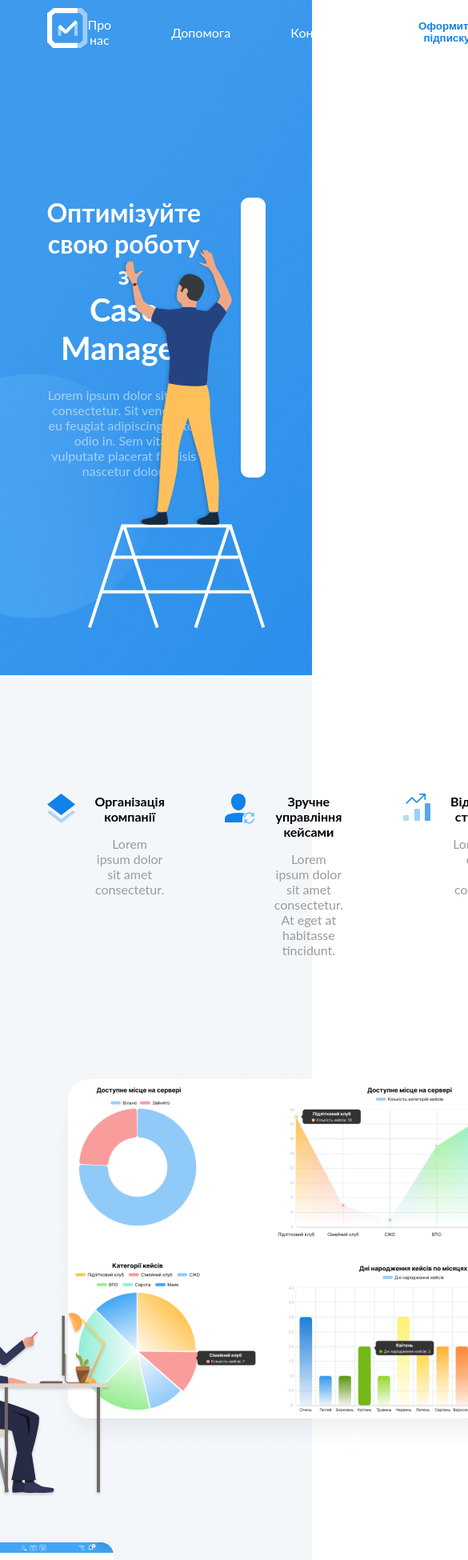
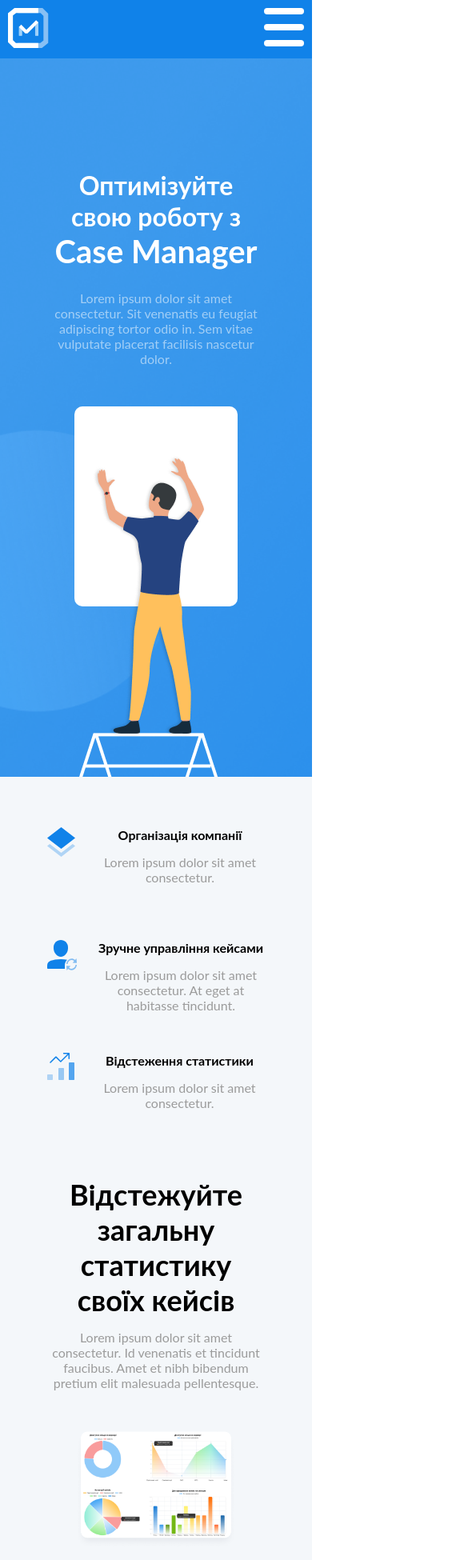
Before and after one commit to antimightbee/cmplanding, a React (Create React App) app: page / in a window 390 px wide. Shown: the top 1950 px of the page at 80% size, 585 px wide, since content can reach past the window. Built offline with nearby package versions, Linux system fonts and the light colour scheme.

Commit message:
mobile version

```diff
--- a/src/components/Custom/Card/Card.scss
+++ b/src/components/Custom/Card/Card.scss
@@ -1,6 +1,7 @@
 @import "../../../index.css";
 
 .Card {
+    width: calc(100% - 40px);
     border-radius: 10px;
     padding: 20px 40px;
     background-color: #fff;
@@ -8,7 +9,7 @@
     flex-direction: column;
     gap: 35px;
     position: relative;
-
+    box-sizing: border-box;
     &-img {
         position: absolute;
         right: 0;
@@ -64,7 +65,7 @@
     }
 
     &-button {
-        width: max-content;
+        width: 100%;
         border-radius: 8px;
         padding: 15px 20px;
         background-color: var(--blue);
@@ -74,7 +75,7 @@
         transition: 0.3s ease;
         display: flex;
         align-items: center;
-        gap: 75px;
+        justify-content: space-between;
 
         &:hover {
             background-color: var(--light-blue);
@@ -83,3 +84,8 @@
         }
     }
 }
+@media screen and (max-width:500px){
+    .Card{
+        align-items: center;
+    }
+}
--- a/src/components/Custom/OptionsAbout/OptionAbout.jsx
+++ b/src/components/Custom/OptionsAbout/OptionAbout.jsx
@@ -1,19 +1,31 @@
-import React from 'react';
+import React, { useEffect, useState } from 'react';
 import './OptionAbout.scss';
 
 const OptionAbout = ({ item, reverse }) => {
+  const [width, setWidth] = useState(window.innerWidth)
+
+  window.addEventListener('resize',(e)=>{
+    setWidth(window.innerWidth)
+  })
   const sideImgStyles = () => {
     if (reverse) {
-      return { right: '-150px', bottom: '-50px' };
+      return { right: '-150px', bottom: '-50px', display:width<760?"none":"block"};
     } else {
-      return { left: '-150px', bottom: '-50px' };
+      return { left: '-150px', bottom: '-50px', display:width<760?"none":"block" };
     }
   };
 
+  const flexDirection = ()=>{
+    if(width<1024){
+      return'column-reverse'
+    }else{
+      return reverse ? 'row-reverse' : 'row'
+    }
+  }
   return (
     <div
       className="OptionAbout"
-      style={{ flexDirection: reverse ? 'row-reverse' : 'row' }}
+      style={{ flexDirection: flexDirection()}}
     >
       <section className="OptionAbout-img">
         <img
--- a/src/components/Custom/OptionsAbout/OptionAbout.scss
+++ b/src/components/Custom/OptionsAbout/OptionAbout.scss
@@ -23,3 +23,16 @@
         }
     }
 }
+
+@media screen and (max-width:1024px){
+    .OptionAbout{
+        text-align: center;
+    }
+}
+@media screen and (max-width:800px){
+    .OptionAbout{
+        &-img-main{
+            max-width: 75%;
+        }
+    }
+}
--- a/src/components/Footer/Footer.jsx
+++ b/src/components/Footer/Footer.jsx
@@ -4,9 +4,10 @@
 import facebook from "../../img/icons/facebook.svg"
 import instagram from "../../img/icons/instagram.svg"
 import telegram from "../../img/icons/telegram.svg"
+import { pageData } from '../pageData'
 const Footer = () => {
   return (
-    <footer className="Footer">
+    <footer className="Footer" id={pageData.burgerOptions.contacts.elementId}>
       <div className="Footer-inner">
         <div className="Footer-inner-top">
           <div className="Footer-inner-top-column">
--- a/src/components/Footer/Footer.scss
+++ b/src/components/Footer/Footer.scss
@@ -63,3 +63,14 @@
         }
     }
 }
+
+@media screen and (max-width:500px){
+    .Footer{
+        &-inner{
+            &-top{
+                flex-direction: column;
+                gap: 50px;
+            }
+        }
+    }
+}
--- a/src/components/FrontPage/FrontPage.jsx
+++ b/src/components/FrontPage/FrontPage.jsx
@@ -52,7 +52,7 @@
         })}
       </div>
 
-      <div className="FrontPage-about">
+      <div className="FrontPage-about" id={pageData.burgerOptions.about.elementId}>
 
         <span className="FrontPage-about-title">Case Manager</span>
         <div className="FrontPage-about-img">
@@ -72,7 +72,7 @@
         </div>
       </div>
 
-      <div className="FrontPage-subscriptions">
+      <div className="FrontPage-subscriptions" id={pageData.burgerOptions.options.elementId}>
         <div className="FrontPage-subscriptions-inner">
           <div className="FrontPage-subscriptions-inner-title">Підписка</div>
           <span className="FrontPage-subscriptions-inner-description">Lorem ipsum dolor sit amet consectetur. Lacus semper arcu <br /> pellentesque eu.</span>
@@ -94,7 +94,7 @@
 
       <div className="FrontPage-slider">
         <div className="FrontPage-slider-title">Відгуки</div>
-        <Slider />
+        {/* <Slider /> */}
       </div>
     </div>
   )
--- a/src/components/FrontPage/FrontPage.scss
+++ b/src/components/FrontPage/FrontPage.scss
@@ -5,7 +5,7 @@
 background-color: #f4f7fa;
     &-fscreen {
         color: #fff;
-        height: 100vh;
+        min-height: 100vh;
         background: url("../../img/frontpage/fscreen-back.png") no-repeat;
         background-size: cover;
         display: flex;
@@ -191,3 +191,62 @@
         }
     }
 }
+@media screen and (max-width:800px){
+    .FrontPage{
+        &-subscriptions{
+            &-inner{
+                &-cards{
+                    grid-template-columns: none;
+                    grid-template-rows: 1fr 1fr;
+                    gap: 100px;
+                }
+            }
+        }
+
+        &-options{
+            &-inner{
+                grid-template-columns: none;
+                grid-template-rows: repeat(3, 1fr);
+                gap: 50px;
+            }
+        }
+        &-about{
+            &-img{
+                background: none;
+            }
+        }
+    }
+}
+@media screen and (max-width:500px){
+    .FrontPage{
+        &-fscreen{
+            height: 115vh;
+            &-content{
+                flex-direction: column;
+                &-img{
+                    width: 75%;
+                    height: 250px;
+                }
+            }
+        }
+
+        &-subscriptions{
+            &-inner{
+                &-switch{
+                    flex-direction: column;
+                    // align-items: end;
+                    gap: 15px;
+                }
+            }
+        }
+     &-about{
+        gap: 0px;
+
+        &-bottom{
+            &-imgright,&-imgleft{
+                display: none;
+            }
+        }
+    }
+}
+}
--- /dev/null
+++ b/src/components/Header/Burger.jsx
@@ -0,0 +1,29 @@
+import React, { useState } from 'react'
+import './Header.scss'
+import { pageData } from '../pageData'
+
+const Burger = () => {
+    const [active, setActive] = useState(false)
+    const scrollHandler = (id)=>{
+        const y = document.getElementById(id).getBoundingClientRect().top + window.scrollY
+        setActive(false)
+        window.scrollTo({top:y,left:0, behavior:"smooth"})
+    }
+    return (
+        <div className="Burger" >
+            <div className="Burger-menu" onClick={()=>{setActive(!active)}}>
+
+            <div className={`Burger-line Burger-line-l1 ${active ? "Burger-line-l1-active" : ""}`}></div>
+            <div className={`Burger-line Burger-line-l2 ${active ? "Burger-line-l2-active" : ""}`}></div>
+            <div className={`Burger-line Burger-line-l3 ${active ? "Burger-line-l3-active" : ""}`}></div>
+            </div>
+            {active && <div className="Burger-content">
+                {Object.values(pageData.burgerOptions).map((item,index)=>{
+                    return <div className="Burger-content-option" key={index} onClick={()=>{scrollHandler(item.elementId)}}>{item.title}</div>
+                })}
+                </div>}
+        </div>
+    )
+}
+
+export default Burger
--- a/src/components/Header/Header.jsx
+++ b/src/components/Header/Header.jsx
@@ -1,7 +1,17 @@
-import React, { useState } from 'react'
+import React, { useEffect, useState } from 'react'
 import logoImg from "../../img/logo.svg"
 import './Header.scss'
+import Burger from './Burger'
 const Header = () => {
+  const [width, setWidth] = useState(window.innerWidth)
+  const [burger, setBurger] = useState(false)
+  window.addEventListener('resize', () => {
+
+  })
+useEffect(()=>{
+  setWidth(window.innerWidth)
+  setBurger(window.innerWidth < 600)
+}, [window.innerWidth])
   const [scroll, setScroll] = useState(window.scrollY)
   const [back, setBack] = useState(false)
   window.addEventListener('scroll', (e) => {
@@ -9,21 +19,30 @@
     setBackground(window.scrollY)
   })
   const setBackground = (s) => {
-    setBack(s>100)
+    setBack(s > 100)
+  }
+
+  const getBackColor = () => {
+    if (width < 500) {
+      return "#1082E9"
+    } else {
+      return back ? "#1082E9" : "transparent"
+    }
   }
 
   return (
-    <header className="Header" style={{ background: `${back ? "#1082E9" : "transparent"}` }}>
+    <header className="Header" style={{ background: getBackColor() }}>
       <div className="Header-inner">
         <div className="Header-inner-logo">
           <a href=""><img src={logoImg} alt="Логотип Case Manager" /></a>
         </div>
-        <nav className="Header-inner-content">
+        {burger ? <Burger /> : <nav className="Header-inner-content">
           <span>Про нас</span>
           <span>Допомога</span>
           <span>Контакти</span>
-          <button className="Header-inner-content-subscribe">Оформити підписку</button>
-        </nav>
+          <button tabIndex={0} className="Header-inner-content-subscribe">Оформити підписку</button>
+        </nav>}
+
       </div>
     </header>
   )
--- a/src/components/Header/Header.scss
+++ b/src/components/Header/Header.scss
@@ -28,9 +28,102 @@
                 font-weight: 600;
                 background-color: #fff;
                 border-radius: 10px;
+                cursor: pointer;
                 padding: 15px;
-                cursor: pointer;
+                transition: all .3s;
+                &:hover{
+                    background-color: #0f5fa6;
+                    color: #fff;
+                }
+                &:focus{
+                    animation: button 1.25s forwards;
+                }
+
             }
         }
     }
 }
+
+@keyframes button{
+    from{
+        background-color: #0f5fa6;
+    }
+    50%{
+        background-color: #a5ccf0;
+        color: #fff;
+    }
+    to{
+        background-color: #fff;
+        color: var(--blue);
+    }
+}
+
+.Burger{
+    // position: absolute;
+    // top: 0;
+    // right: 0;
+    background-color: var(--blue);
+    display: flex;
+    flex-direction: column;
+    align-items: end;
+    &-menu{
+        width: 50px;
+        height: 50px;
+        position: relative;
+        z-index: 2;
+    }
+    &-line{
+        width: 100%;
+        height: 7.5px;
+        border-radius: 12.5px;
+        background-color: #fff;
+        position: absolute;
+        transition: all .3s;
+        &-l1{
+            top: 0;
+            &-active{
+                transform: rotate(45deg);
+                top: 20px;
+            }
+        }
+        &-l2{
+            top: 20px;
+            &-active{
+                display: none;
+            }
+        }
+        &-l3{
+            top: 40px;
+            &-active{
+                transform: rotate(-45deg);
+                top: 20px;
+            }
+        }
+
+    }
+    &-content{
+        width: 200px;
+        padding: 15px;
+        height: 100vh;
+        background-color: var(--blue);
+        position: absolute;
+        right: 0;
+        top: 60px;
+        display: flex;
+        flex-direction: column;
+        gap: 15px;
+        &-option{
+            font-weight: bold;
+            font-size: 22px;
+        }
+    }
+}
+@media screen and (max-width:500px){
+    .Header{
+        background: var(--blue);
+        &-inner{
+            width: 100%;
+            padding: 0px 10px;
+        }
+    }
+}
--- a/src/components/pageData.js
+++ b/src/components/pageData.js
@@ -94,6 +94,20 @@
         rating:5,
         text:"Lorem ipsum dolor sit amet consectetur. Ipsum vitae praesent viverra nulla duis ut ut dui cursus.Lorem ipsum dolor sit amet consectetur. Ipsum vitae praesent viverra nulla duis ut ut dui cursus."
     },
-]
+],
+burgerOptions:{
+    about:{
+        title:"Про Case Manager",
+        elementId:"about"
+    },
+    options:{
+        title:"Тарифи",
+        elementId:"options"
+    },
+    contacts:{
+        title:"Контакти",
+        elementId:"contacts"
+    },
+}
 
 }
```
